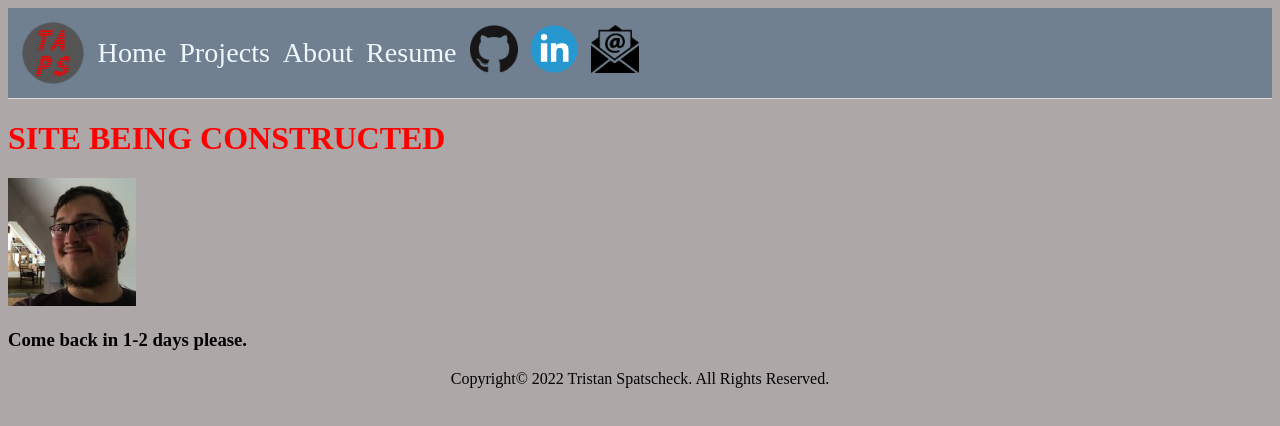
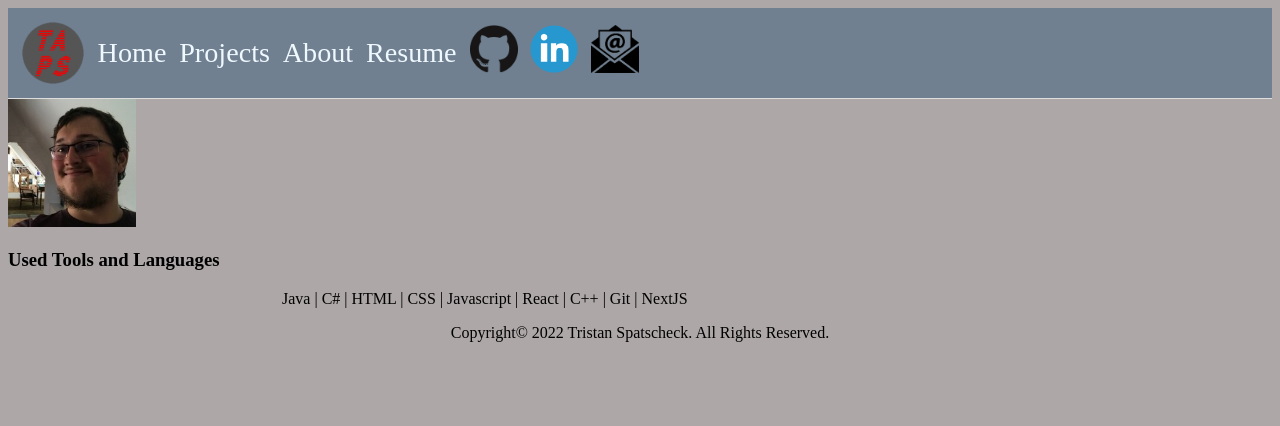
Before and after one commit to tapscodes/tapscodes.github.io, a Next.js app: page / in a window 1280 px wide. Shown: the top 426 px of the page. Built offline with nearby package versions, Linux system fonts and the light colour scheme.

Commit message:
added marquee to main page

```diff
--- a/package.json
+++ b/package.json
@@ -12,7 +12,8 @@
   "dependencies": {
     "next": "12.2.5",
     "react": "18.2.0",
-    "react-dom": "18.2.0"
+    "react-dom": "18.2.0",
+    "react-fast-marquee": "^1.3.5"
   },
   "devDependencies": {
     "eslint": "8.23.0",
--- a/pages/index.js
+++ b/pages/index.js
@@ -1,5 +1,6 @@
 import Head from 'next/head'
 import Image from 'next/image'
+import Marquee from 'react-fast-marquee';
 
 export default function Home() {
   return (
@@ -8,9 +9,11 @@ export default function Home() {
                 <title>Tristan's Website</title>
                 <meta name="description" content="Tristan Spatscheck's Personal Portfolio Website."/>
       </Head>
-      <h1>SITE BEING CONSTRUCTED</h1>
       <Image src="/Images/prof_pic.jpg" width={128} height={128}/>
-      <h3>Come back in 1-2 days please.</h3>
+      <h3>Used Tools and Languages</h3>
+      <Marquee speed="50" pauseOnHover="true" direction="right" gradient={true} gradientColor={[0,255,255]} gradientWidth={20}>
+        Java | C# | HTML | CSS | Javascript | React | C++ | Git | NextJS
+      </Marquee>
     </div>
   )
 }
```
Also changed, not shown: 1 other file (tests, documents, lock files or other folders).
